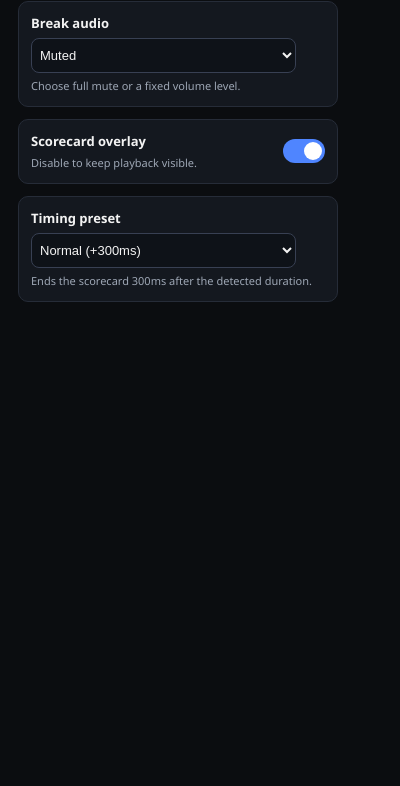
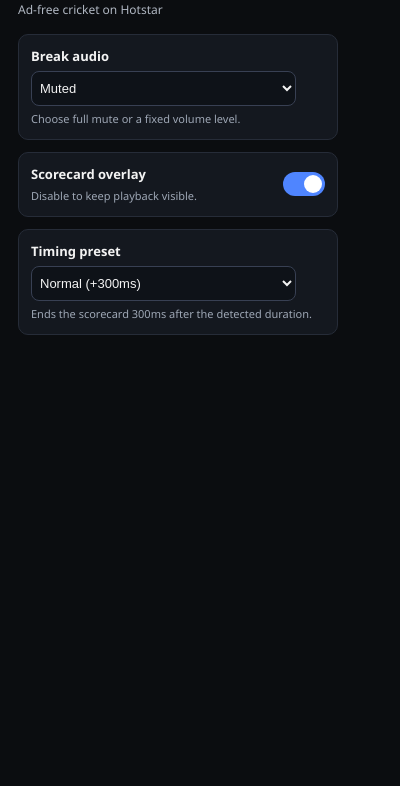
Before and after one commit to APS6/libertas-live, a browser extension: page popup.html in a window 400 px wide. Shown: the part 58-844 px from the top of the page. Drawn offline with Linux system fonts and the light colour scheme.

Commit message:
Rebrand to all cricket on hotstar

```diff
--- a/background.js
+++ b/background.js
@@ -182,7 +182,6 @@ function maybeUnmuteTab(tabId, shouldUnmute) {
     void setTabManagedMuted(tabId, false);
   });
 }
-
 
 async function getHotstarTabs() {
   return chrome.tabs.query({ url: "*://*.hotstar.com/*" });
--- a/popup.html
+++ b/popup.html
@@ -157,6 +157,7 @@
             <img src="icons/icon32.png" alt="Libertas logo" />
             <h1>Libertas Live</h1>
         </div>
+        <div class="subtitle">Ad-free cricket on Hotstar</div>
 
         <div class="card">
             <label class="label" for="audioMode">Break audio</label>
```
Also changed, not shown: README.md, manifest.json.
